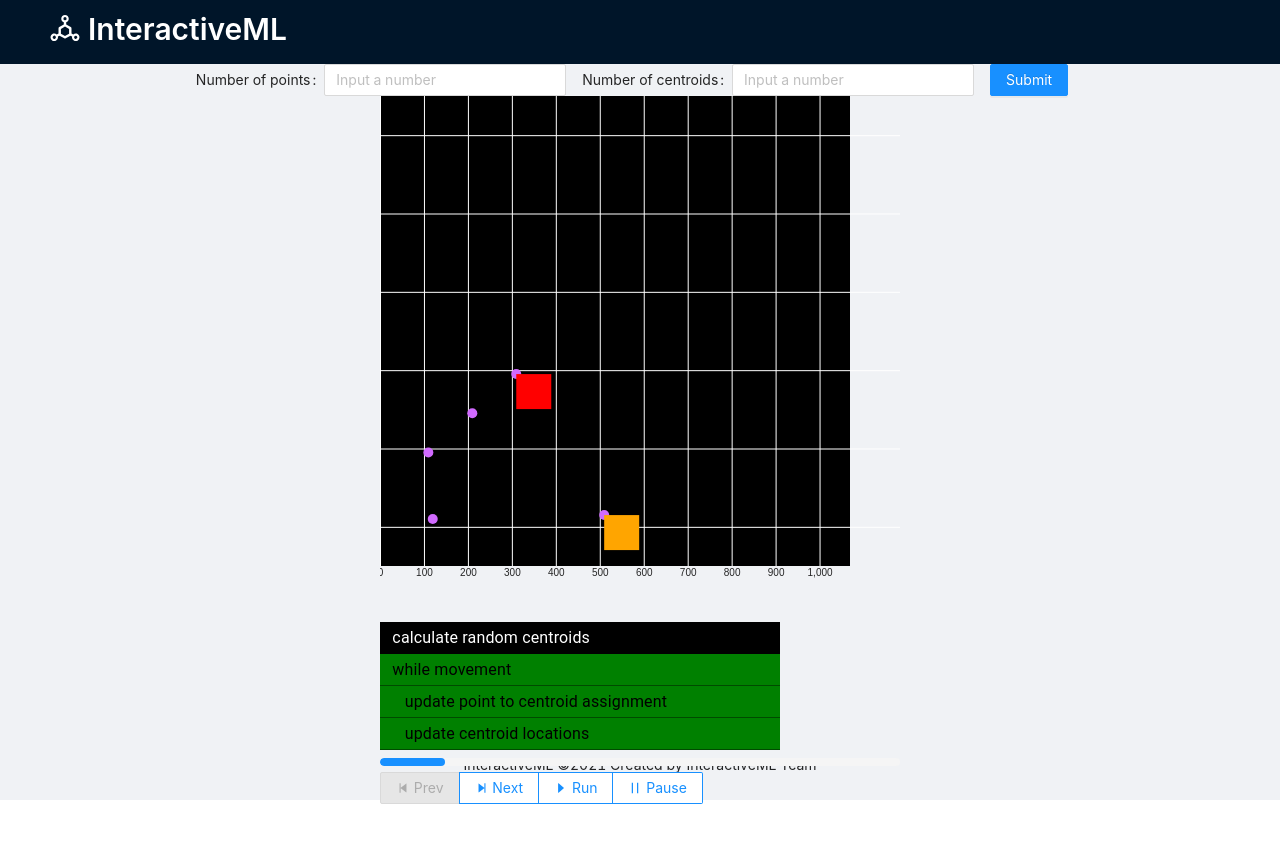
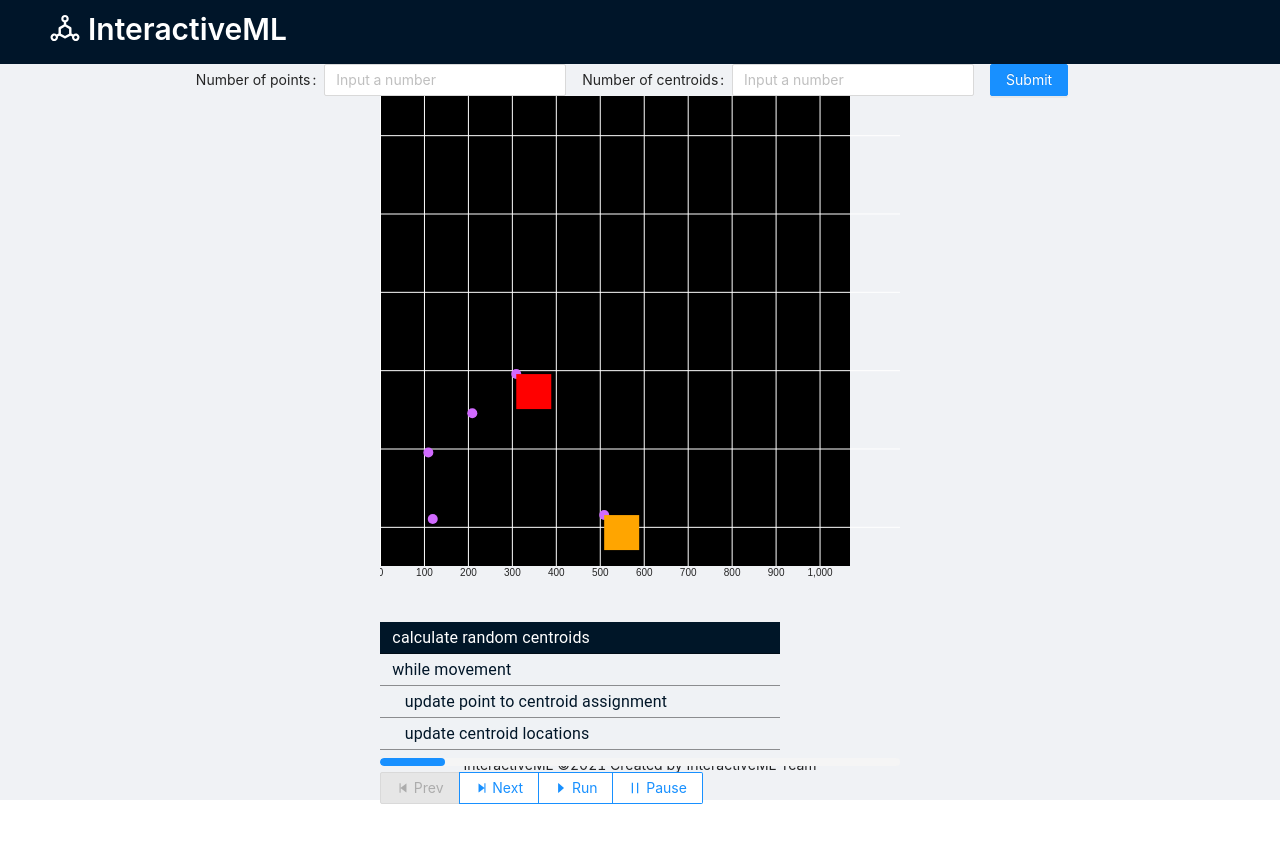
Before and after one commit to h12567/interactive-ml, a React (Create React App) app: page / in a window 1280 px wide. Shown: the top 842 px of the page. Built offline with nearby package versions, Linux system fonts and the light colour scheme.

Commit message:
Change color of PseudoCodeBox

```diff
--- a/src/components/PseudoCodeBox.js
+++ b/src/components/PseudoCodeBox.js
@@ -5,7 +5,7 @@ import PropTypes from 'prop-types';
 
 const styles = {
     root: {
-        background: "black"
+        background: "#001628"
     },
     input: {
         color: "white"
@@ -44,11 +44,11 @@ function PseudoCodeBox({classes, code_box, idx}) {
                         defaultValue="color"
                         color="red"
                         style={{
-                            backgroundColor: "green"
+                            backgroundColor: "#EFF2F5"
                         }}
                         InputProps={{
                             style: {
-                                color: "black"
+                                color: "#001628"
                             }
                         }}
                     />
```
